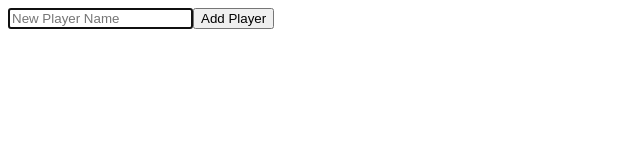
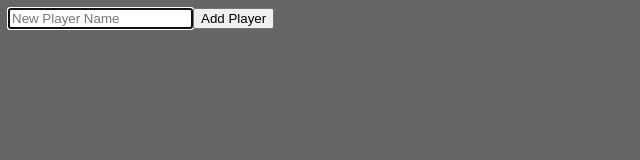
Before and after one commit to miku86/javascript-tuesday, a plain HTML site: page v4/index.html in a window 1280 px wide. Shown: the whole page, without its empty margins (0-640 px from the left). Drawn offline with Linux system fonts and the light colour scheme.

Commit message:
Add grey background color

```diff
--- a/v4/index.html
+++ b/v4/index.html
@@ -5,7 +5,7 @@
     <meta name="viewport" content="width=device-width, initial-scale=1.0" />
     <title>Document</title>
   </head>
-  <body>
+  <body style="background-color: #666;">
     <div class="app"></div>
     <script src="script.js"></script>
   </body>
```
